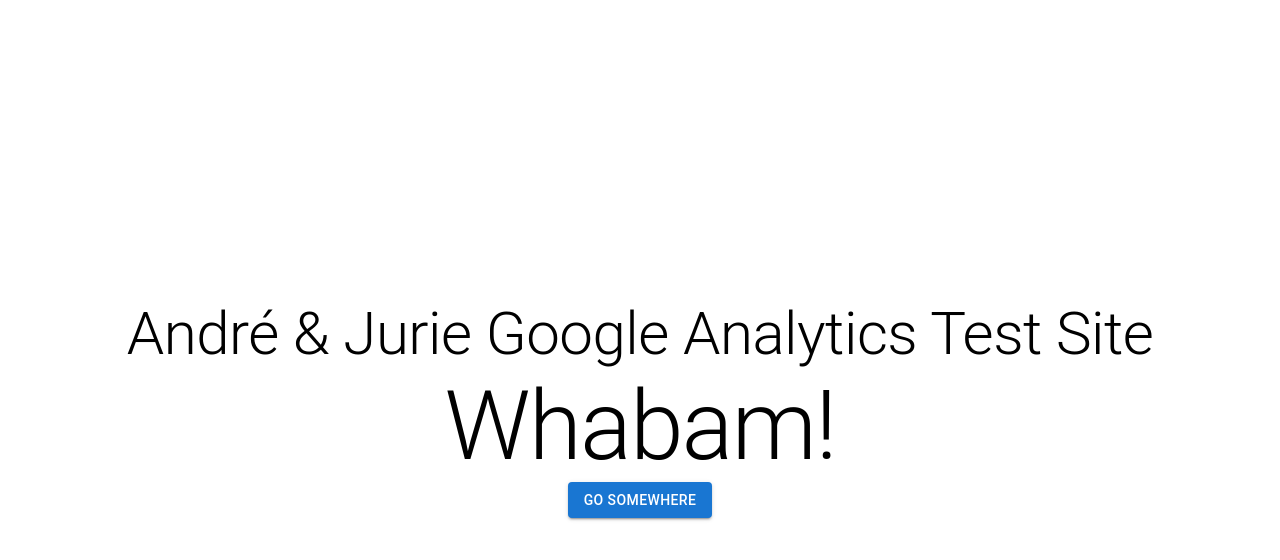
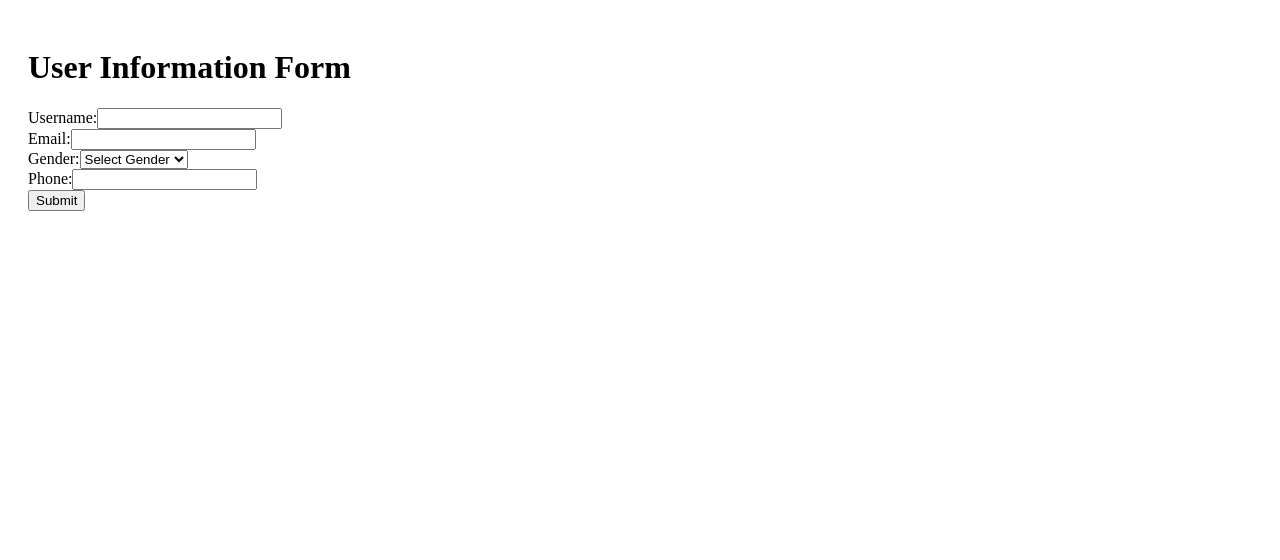
Before and after one commit to jurie24102/ajgat, a Next.js app: page / in a window 1280 px wide. Shown: the top 560 px of the page. Built offline with nearby package versions, Linux system fonts and the light colour scheme.

Commit message:
react-ga

```diff
--- a/package.json
+++ b/package.json
@@ -14,7 +14,8 @@
     "@mui/material": "^6.0.2",
     "next": "14.2.7",
     "react": "^18",
-    "react-dom": "^18"
+    "react-dom": "^18",
+    "react-ga": "^3.3.1"
   },
   "devDependencies": {
     "eslint": "^8",
--- /dev/null
+++ b/src/lib/gtag.js
@@ -0,0 +1,19 @@
+// lib/gtag.js
+import ReactGA from 'react-ga';
+
+export const initGA = () => {
+  console.log('GA init');
+  ReactGA.initialize('G-VS3C2VKRTK');
+};
+
+export const logPageView = () => {
+  console.log(`Logging pageview for ${window.location.pathname}`);
+  ReactGA.set({ page: window.location.pathname });
+  ReactGA.pageview(window.location.pathname);
+};
+
+export const logEvent = (category = '', action = '') => {
+  if (category && action) {
+    ReactGA.event({ category, action });
+  }
+};
--- a/src/pages/_app.js
+++ b/src/pages/_app.js
@@ -1,61 +1,21 @@
+// pages/_app.js
 import { useEffect } from 'react';
-import Script from 'next/script';
 import { useRouter } from 'next/router';
+import { initGA, logPageView } from '../lib/gtag';
 
 function MyApp({ Component, pageProps }) {
   const router = useRouter();
 
   useEffect(() => {
-    const handleRouteChange = (url) => {
-      window.gtag('config', 'G-VS3C2VKRTK', {
-        page_path: url,
-      });
-    };
-    router.events.on('routeChangeComplete', handleRouteChange);
+    initGA();
+    logPageView();
+    router.events.on('routeChangeComplete', logPageView);
     return () => {
-      router.events.off('routeChangeComplete', handleRouteChange);
+      router.events.off('routeChangeComplete', logPageView);
     };
   }, [router.events]);
 
-  return (
-    <>
-      {/* Google Tag Manager */}
-      <Script
-        id="gtm-head"
-        strategy="afterInteractive"
-        dangerouslySetInnerHTML={{
-          __html: `
-            (function(w,d,s,l,i){w[l]=w[l]||[];w[l].push({'gtm.start':
-            new Date().getTime(),event:'gtm.js'});var f=d.getElementsByTagName(s)[0],
-            j=d.createElement(s),dl=l!='dataLayer'?'&l='+l:'';j.async=true;j.src=
-            'https://www.googletagmanager.com/gtm.js?id=' + i + dl;f.parentNode.insertBefore(j,f);
-            })(window,document,'script','dataLayer','GTM-NVXMBMMC');
-          `,
-        }}
-      />
-
-      {/* Google Analytics Script */}
-      <Script
-        strategy="afterInteractive"
-        src={`https://www.googletagmanager.com/gtag/js?id=G-VS3C2VKRTK`}
-      />
-      <Script
-        id="google-analytics"
-        strategy="afterInteractive"
-        dangerouslySetInnerHTML={{
-          __html: `
-            window.dataLayer = window.dataLayer || [];
-            function gtag(){dataLayer.push(arguments);}
-            gtag('js', new Date());
-            gtag('config', 'G-VS3C2VKRTK', {
-              page_path: window.location.pathname,
-            });
-          `,
-        }}
-      />
-      <Component {...pageProps} />
-    </>
-  );
+  return <Component {...pageProps} />;
 }
 
 export default MyApp;
--- a/src/pages/index.js
+++ b/src/pages/index.js
@@ -1,31 +1,74 @@
-import Head from "next/head";
-import { Box, Button, Typography } from "@mui/material";
-import {useRouter} from "next/router";
+// pages/index.js
+import { useState } from 'react';
+import { logEvent } from '../lib/gtag';
 
 export default function Home() {
-  const router = useRouter();
+  const [formData, setFormData] = useState({
+    username: '',
+    email: '',
+    gender: '',
+    phone: '',
+  });
+
+  const handleChange = (e) => {
+    setFormData({
+      ...formData,
+      [e.target.name]: e.target.value,
+    });
+  };
+
+  const handleSubmit = (e) => {
+    e.preventDefault();
+    console.log(formData);
+
+    // Log the event in Google Analytics
+    logEvent('User Form', 'Submit');
+
+    // You can add form submission logic here
+  };
+
   return (
-    <>
-      <Head>
-        <title>A&JGAT ~ Whabam!</title>
-        <meta name="description" content="Whabam! Analytics!" />
-        <meta name="viewport" content="width=device-width, initial-scale=1" />
-        <link rel="icon" href="/favicon.ico" />
-      </Head>
-        <Box
-          sx={{
-            display: "flex",
-            flexDirection: "column",
-            alignItems: "center",
-            justifyContent: "center",
-            width: "100%",
-            height: "100vh",
-          }}
-        >
-          <Typography variant="h2">André & Jurie Google Analytics Test Site</Typography>
-        <Typography variant="h1">Whabam!</Typography>
-        <Button onClick={() => router.push("/somewhere")} variant="contained">Go Somewhere</Button>
-        </Box>
-    </>
+    <div style={{ padding: '20px' }}>
+      <h1>User Information Form</h1>
+      <form onSubmit={handleSubmit}>
+        <div>
+          <label>Username:</label>
+          <input
+            type="text"
+            name="username"
+            value={formData.username}
+            onChange={handleChange}
+          />
+        </div>
+        <div>
+          <label>Email:</label>
+          <input
+            type="email"
+            name="email"
+            value={formData.email}
+            onChange={handleChange}
+          />
+        </div>
+        <div>
+          <label>Gender:</label>
+          <select name="gender" value={formData.gender} onChange={handleChange}>
+            <option value="">Select Gender</option>
+            <option value="male">Male</option>
+            <option value="female">Female</option>
+            <option value="other">Other</option>
+          </select>
+        </div>
+        <div>
+          <label>Phone:</label>
+          <input
+            type="text"
+            name="phone"
+            value={formData.phone}
+            onChange={handleChange}
+          />
+        </div>
+        <button type="submit">Submit</button>
+      </form>
+    </div>
   );
 }
```
Also changed, not shown: 1 other file (tests, documents, lock files or other folders).
